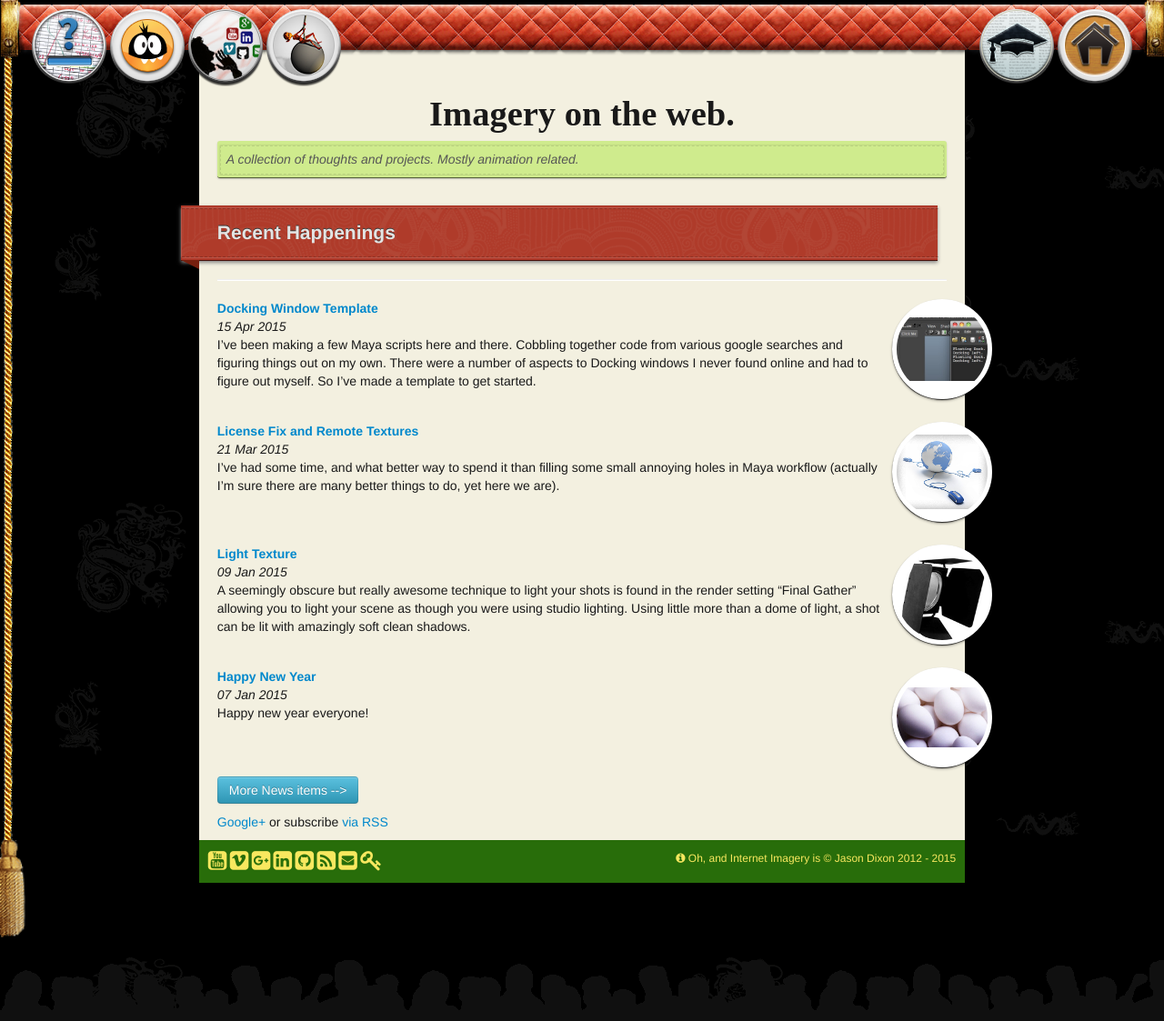
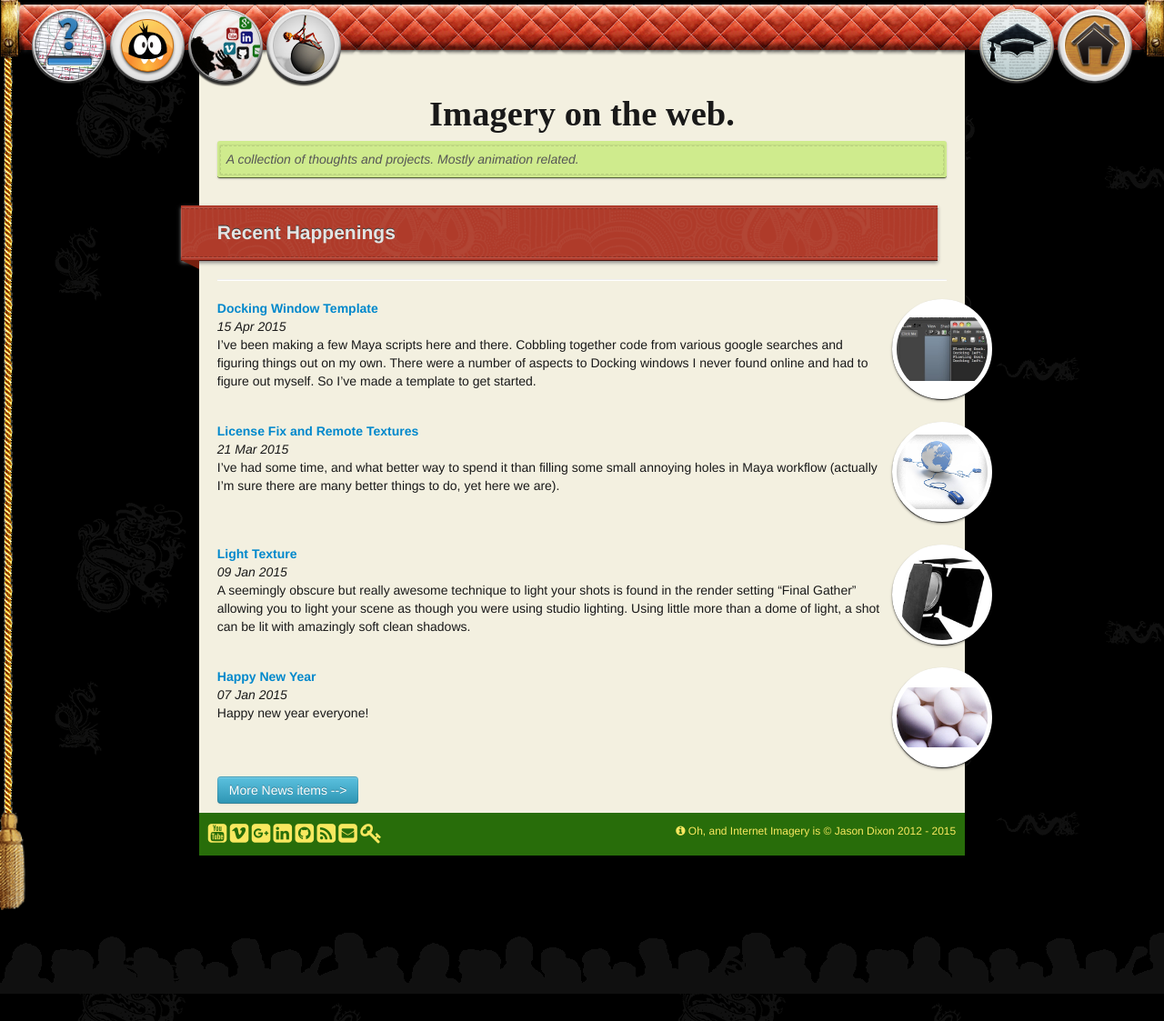
Before and after one commit to internetimagery/internetimagery.github.io, a Jekyll site: the page built from index.html, in a window 1280 px wide. Shown: the whole page at 91% size. Built offline with Jekyll 4.4.1, drawn with Linux system fonts in a browser that asks for light colours; nearby versions of some CDN libraries; some web fonts are replaced.

Commit message:
removed google+ website thing

```diff
--- a/index.html
+++ b/index.html
@@ -16,5 +16,3 @@ title: Imagery on the web.
 
 
 <p><a href="/news" class="btn btn-info" > More News items --> </a></p>
-
-<p><a href="https://plus.google.com/110232976632236787476" rel="publisher">Google+</a> or <span class="rss-subscribe">subscribe <a href="{{ "/feed.xml" | prepend: site.baseurl }}">via RSS</a></span></p>
```
